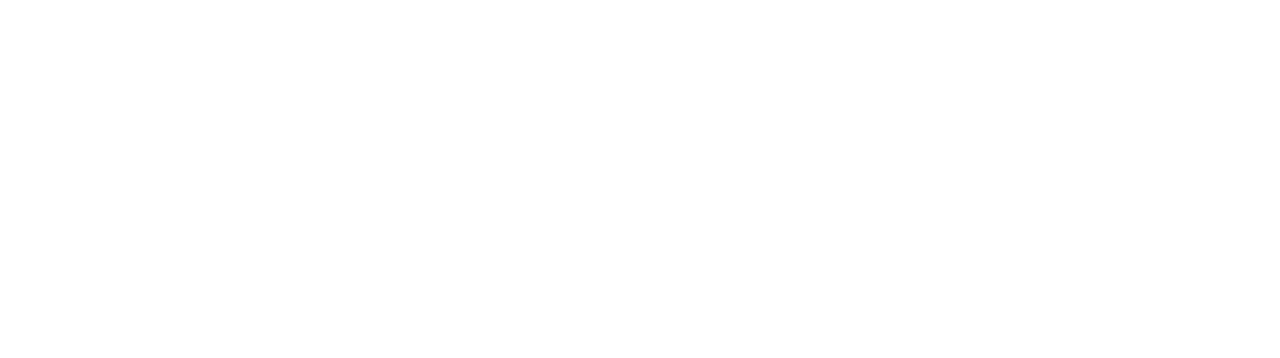
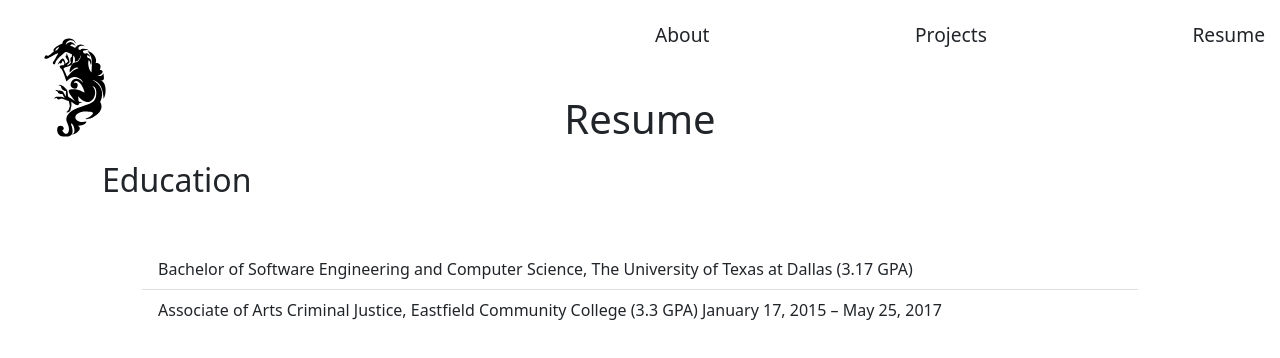
Before and after one commit to joe2475/portfolio, a React (Create React App) app: page /resume in a window 1280 px wide. Before the commit this address had no page. Shown: the top 358 px of the page. Built offline with nearby package versions, Linux system fonts and the light colour scheme.

Commit message:
Add resume feature

```diff
--- a/src/App.js
+++ b/src/App.js
@@ -7,6 +7,7 @@
 import {Routes, Route} from 'react-router-dom';
 import ParticlesBg from "particles-bg";
 import Project from './components/project.component';
+import Resume from './components/resume.component';
 import * as ReactDOM from "react-dom"
 
 function App() {
@@ -17,6 +18,7 @@
          <Route index element={<HomePage/>}></Route>
          <Route path='about' element = {<About/>}></Route>
          <Route path='project' element={<Project/>}></Route>
+         <Route path='resume' element={<Resume/>}></Route>
        </Route>
 
      </Routes>
--- a/src/components/resume.component.jsx
+++ b/src/components/resume.component.jsx
@@ -1,10 +1,20 @@
 import react from 'react';
-import {ListGroup} from "react-bootstrap";
+import {ListGroup, Container} from "react-bootstrap";
+import './resume.styles.scss'
 function Resume()
 {
     return(
         <div>
-
+            <Container>
+            <h1>Resume</h1>
+            <h2 className='header'>Education</h2>
+            <ListGroup className='list' variant="flush">
+                <ListGroup.Item>Bachelor of Software Engineering and Computer Science, The University of Texas at Dallas
+                (3.17 GPA)</ListGroup.Item>
+                <ListGroup.Item>Associate of Arts Criminal Justice, Eastfield Community College (3.3 GPA)
+January 17, 2015 – May 25, 2017</ListGroup.Item>
+            </ListGroup>
+            </Container>
         </div>
     )
 }
--- /dev/null
+++ b/src/components/resume.styles.scss
@@ -0,0 +1,12 @@
+.header
+{
+
+    padding: 10px 20px;
+    text-align: left;
+}
+
+.list
+    {
+        padding: 0px 60px;
+        text-align: left;
+    }
--- a/src/routes/navigation.component.jsx
+++ b/src/routes/navigation.component.jsx
@@ -16,7 +16,7 @@
             <div className="nav-links-container">
             <Link className="nav-link" to='/about'>About</Link>
             <Link className="nav-link" to='/project'>Projects</Link>
-
+            <Link className="nav-link" to='/resume'>Resume</Link>
             </div>
         </div>
         <Outlet/>
```
